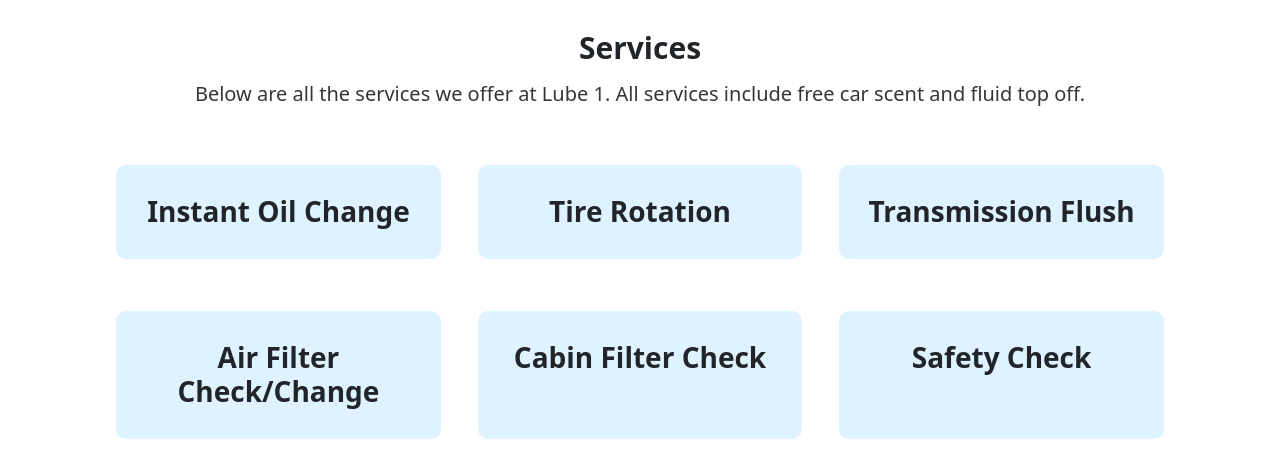
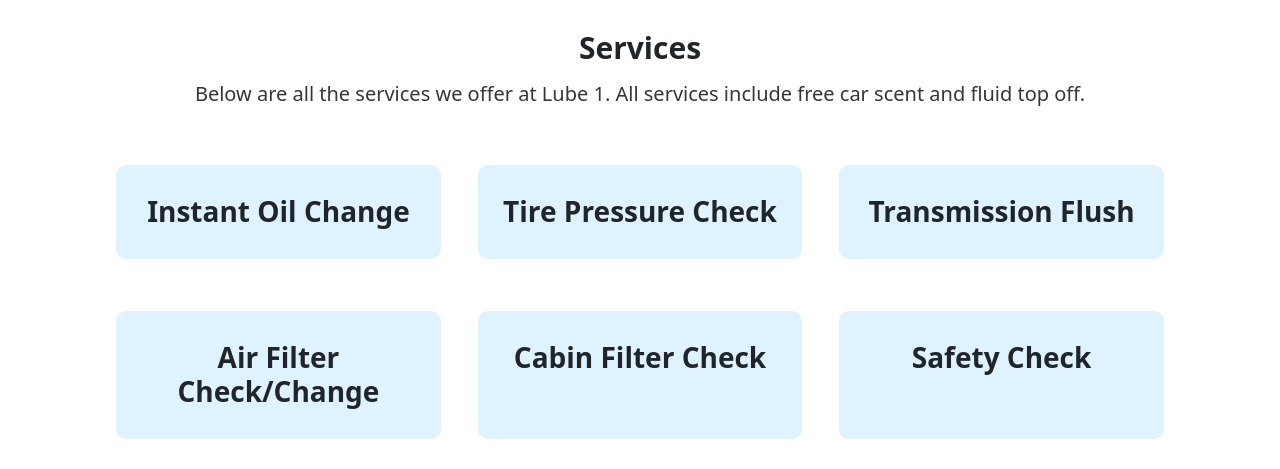
Before and after one commit to alsaady20/lube1express, a Django app: page / in a window 1280 px wide. Shown: the part 1218-1687 px from the top of the page. Run offline with Django 3.2, Linux system fonts and the light colour scheme; some libraries are stand-ins or nearby versions.

Commit message:
tire change commit

```diff
--- a/templates/basicapp/index.html
+++ b/templates/basicapp/index.html
@@ -64,7 +64,7 @@
                 <h3>Instant Oil Change</h3>
             </div>
             <div class="service-col">
-                <h3>Tire Rotation</h3>
+                <h3>Tire Pressure Check</h3>
             </div>
             <div class="service-col">
                 <h3>Transmission Flush</h3>
```
